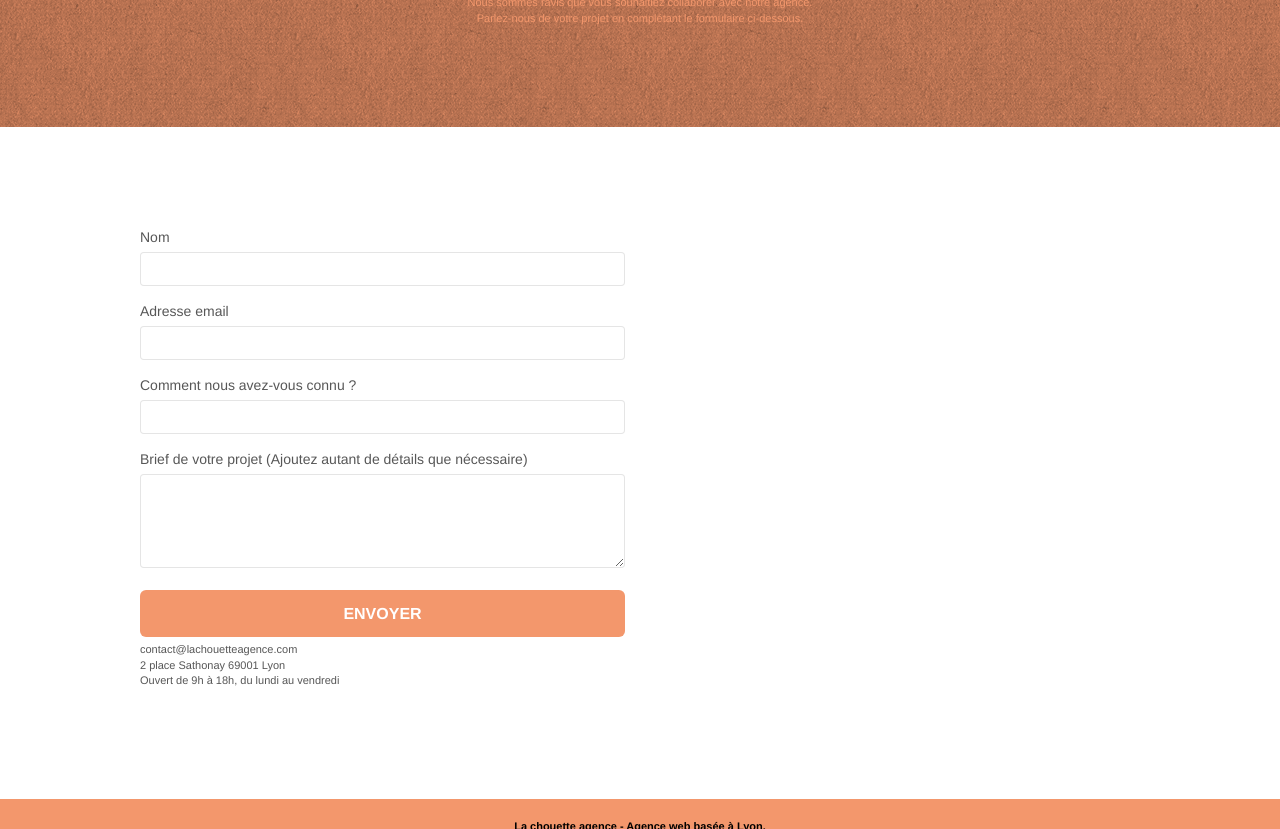
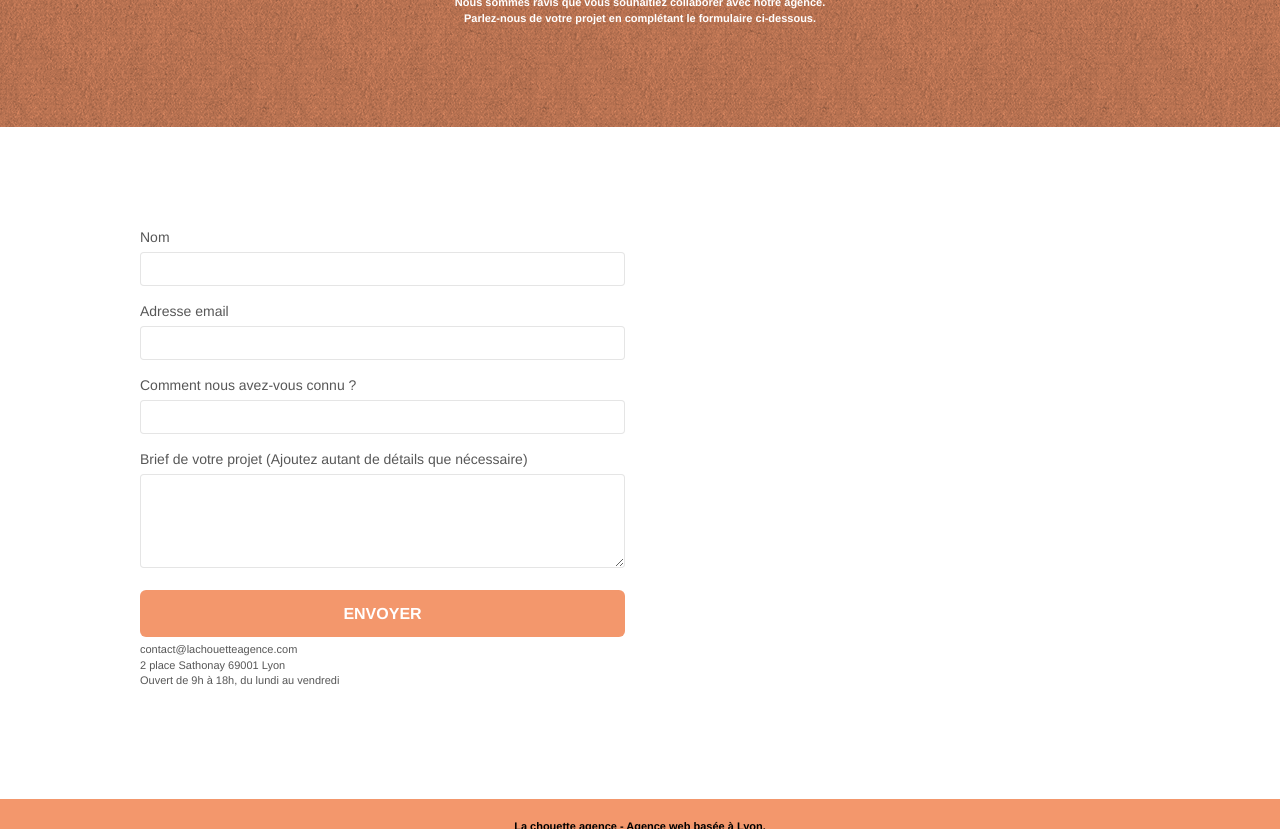
Before and after one commit to Steph2007/P4--OC, a plain HTML site: page contact.html in a window 1280 px wide. Shown: the part 269-1098 px from the top of the page. Drawn offline with Linux system fonts and the light colour scheme.

Commit message:
modif p contact

```diff
--- a/contact.html
+++ b/contact.html
@@ -74,7 +74,7 @@
 				<h1 class="text-center hero-bloc-text tc-white backfoncebold">
 					Parlons web design !
 				</h1>
-				<p class="text-center mg-lg tc-white tight-width-whitespace">
+				<p class="text-center mg-lg tc-white tight-width-whitespace backfoncebold">
 					Nous sommes ravis que vous souhaitiez collaborer avec notre agence.<br>
 					Parlez-nous de votre projet en complétant le formulaire ci-dessous.
 				</p>
```
